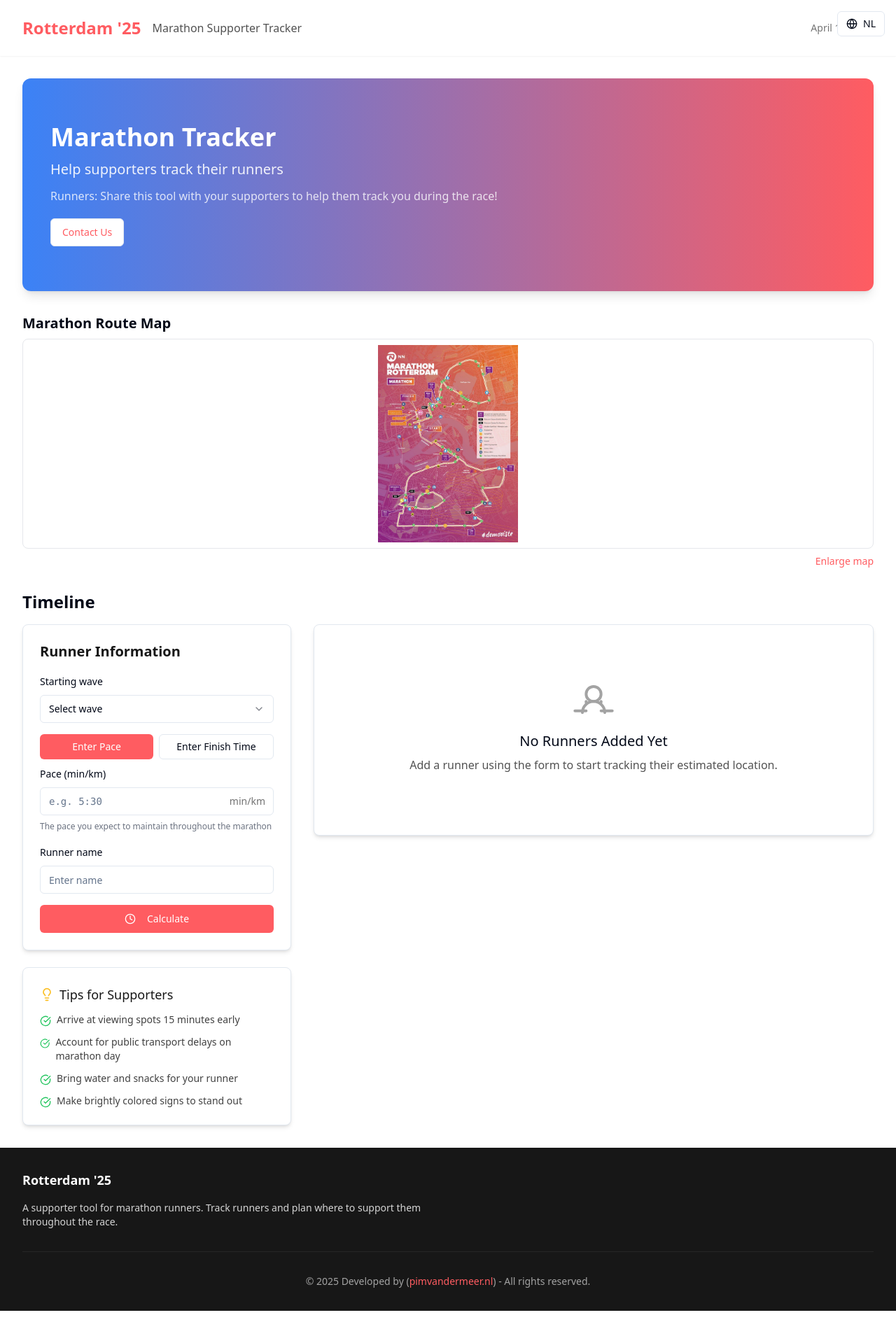
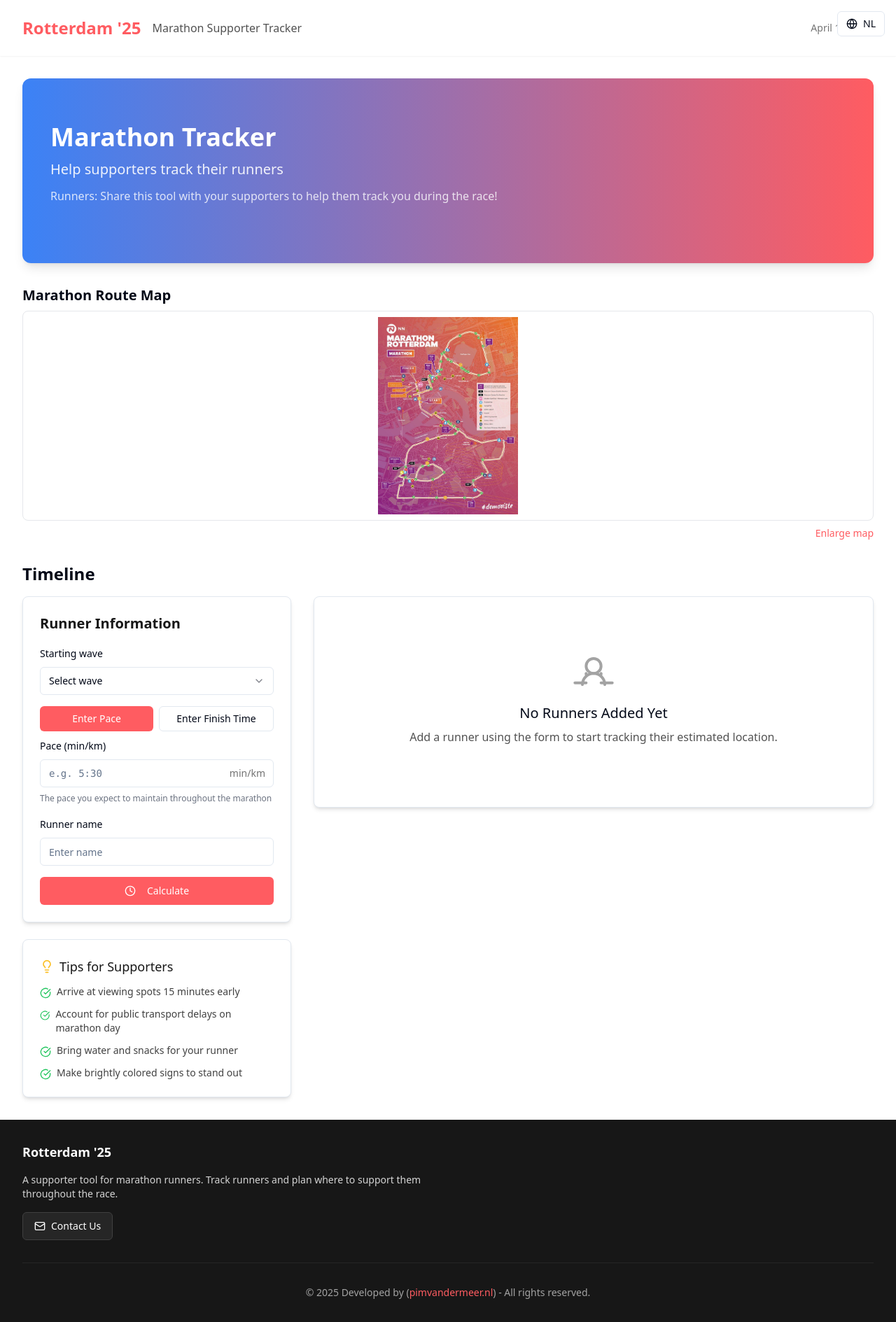
Before and after one commit to Pimvandermeer/marathon_runner, a React (Vite) app in the folder client/: page / in a window 1280 px wide. Shown: the whole page at 70% size. Built offline with nearby package versions, Linux system fonts and the light colour scheme; what drizzle-zod would draw is missing.

Commit message:
Move contact button to footer
Replit-Commit-Author: Agent
Replit-Commit-Session-Id: 4f4b3b83-ae1e-4ddb-8902-91cf594d3f46
Replit-Commit-Screenshot-Url: https://storage.googleapis.com/screenshot-production-us-central1/37bcee7d-c49d-43a3-b3c1-db2c4fcc18e1/2d308284-5ee0-4062-9be6-cab2b9507d2e.jpg

```diff
--- a/client/src/components/Footer.tsx
+++ b/client/src/components/Footer.tsx
@@ -1,4 +1,6 @@
 import { useLanguage } from "@/contexts/LanguageContext";
+import { Button } from "@/components/ui/button";
+import { Mail } from "lucide-react";
 
 export default function Footer() {
   const { t } = useLanguage();
@@ -9,9 +11,17 @@ export default function Footer() {
         <div className="grid grid-cols-1 md:grid-cols-2 gap-8">
           <div>
             <h3 className="text-lg font-semibold mb-4">Rotterdam '25</h3>
-            <p className="text-neutral-300 text-sm">
+            <p className="text-neutral-300 text-sm mb-4">
               {t("footer.description")}
             </p>
+            <Button
+              variant="outline"
+              className="bg-neutral-800 border-neutral-700 text-white hover:bg-neutral-700 flex items-center gap-2"
+              onClick={() => window.location.href = 'mailto:mail@pimvandermeer.nl'}
+            >
+              <Mail className="h-4 w-4" />
+              Contact Us
+            </Button>
           </div>
         </div>
         <div className="border-t border-neutral-800 mt-8 pt-8 text-center text-sm text-neutral-400">
--- a/client/src/pages/Home.tsx
+++ b/client/src/pages/Home.tsx
@@ -170,16 +170,6 @@ export default function Home() {
           <p className="text-md opacity-80 max-w-2xl mb-5">
             Runners: Share this tool with your supporters to help them track you during the race!
           </p>
-          <div className="flex flex-wrap gap-3">
-            <Button
-              variant="outline"
-              size="default"
-              className="bg-white text-primary hover:bg-primary hover:text-white font-medium"
-              onClick={() => window.location.href = 'mailto:mail@pimvandermeer.nl'}
-            >
-              Contact Us
-            </Button>
-          </div>
 
           {/* Marathon selector hidden until we support multiple marathons */}
         </div>
```
